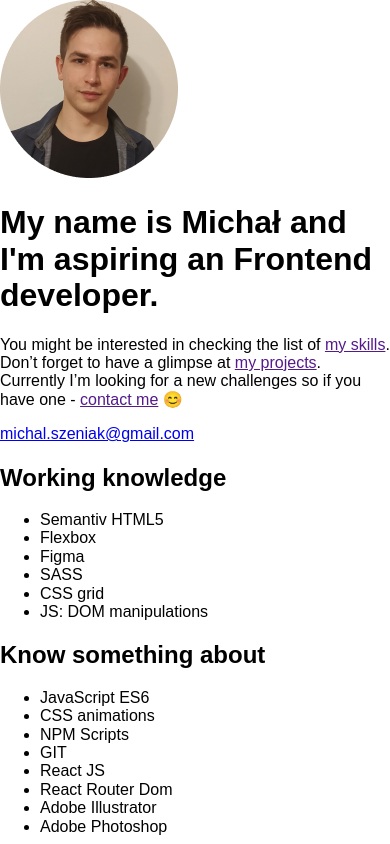
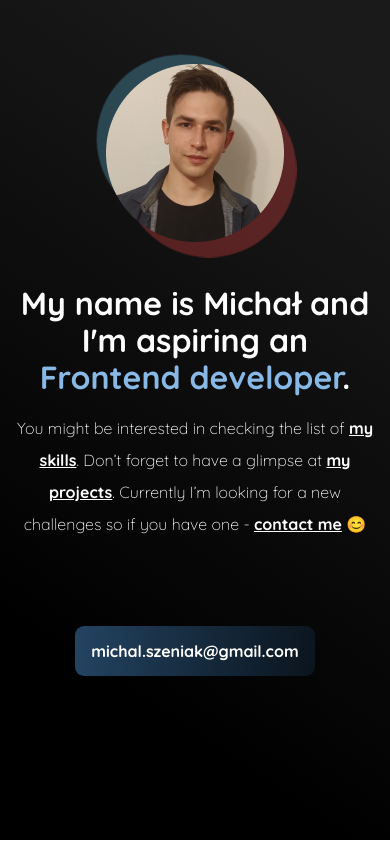
Before and after one commit to MichalSzeniak/MichalSzeniak.github.io, a website built with webpack: page src/pages/index.html in a window 390 px wide. Shown: the top 844 px of the page. Built offline with nearby package versions, Linux system fonts and the light colour scheme.

Commit message:
feat: hero mobile styles

```diff
--- a/src/pages/index.html
+++ b/src/pages/index.html
@@ -23,9 +23,11 @@
     <main>
         <section class="hero">
             <div class="hero__box">
-                <img src="../assets/img/myPhoto.png" alt="">
+                <div class="hero__photo--box">
+                <img class="hero__photo" src="../assets/img/myPhoto.png" alt="">
+            </div>
                 <div class="hero__description">
-                    <h1 class="hero__header">My name is Michał and I'm aspiring an Frontend developer.</h1>
+                    <h1 class="hero__header">My name is Michał and I'm aspiring an <span class="hero__text-decoration">Frontend developer</span>.</h1>
                     <p class="hero__content">You might be interested in checking the list of <a class="hero__link"
                             href="">my
                             skills</a>. Don’t forget to have a
--- a/src/scss/_variables.scss
+++ b/src/scss/_variables.scss
@@ -1,4 +1,8 @@
 $blue: #1070CA;
+$black: #111111;
+$gray: #252525;
+$green: #06C847;
+$purple: #653CAD;
 
 
 $tablet: 786px;
--- a/src/scss/main.scss
+++ b/src/scss/main.scss
@@ -1,5 +1,7 @@
 @import '~normalize.css';
 @import '_variables';
+@import './modules/hero.scss';
+@import url('https://fonts.googleapis.com/css2?family=Quicksand:wght@300;400;500;600;700&display=swap');
 
 
 html {
@@ -13,5 +15,5 @@ html {
 }
 
 body {
-  font-family: 'Nunito', sans-serif;
+  font-family: 'Quicksand', sans-serif;
 }
--- /dev/null
+++ b/src/scss/modules/hero.scss
@@ -0,0 +1,141 @@
+.hero {
+    width: 100%;
+    min-height: 90vh;
+    height: 100%;
+    background: linear-gradient(213.83deg, #1A1A1A 10%, #000000 80%);
+    color: #fff;
+
+    &__box {
+        padding: 64px 16px;
+        display: flex;
+        flex-direction: column;
+        justify-content: center;
+        align-items: center;
+    }
+
+    &__photo {
+        // transform: scale(0.8);
+
+        &--box {
+            position: relative;
+            z-index: 1;
+            &::after {
+                content: '';
+                width: 150px;
+                height: 150px;
+                position: absolute;
+                top: 0;
+                left: 0;
+                transform: translate(-50%, -50%);
+                background-color: rgba(109, 214, 255, 0.267);
+                z-index: -1;
+                border-radius: 50%;
+                animation: scaleAnimation 40s linear infinite;
+            }
+            &::before {
+                content: '';
+                width: 150px;
+                height: 150px;
+                position: absolute;
+                bottom: 0;
+                right: 0;
+                transform: translate(-50%, -50%);
+                background-color: rgba(255, 77, 77, 0.301);
+                z-index: -1;
+                border-radius: 50%;
+                animation: scaleAnimation 30s linear infinite ;
+            }
+        }
+    }
+
+    &__header {
+        margin: 40px 0 16px 0;
+        color: #fff;
+        text-align: center;
+        font-size: 32px;
+        font-weight: 700;
+    }
+
+    &__content {
+        max-width: 830px;
+        font-weight: 300;
+        text-align: center;
+        font-size: 16px;
+        line-height: 32px;
+    }
+
+    &__link {
+        color: #fff;
+        font-weight: bold;
+    }
+
+    &__contact {
+        position: relative;
+        color: #fff;
+        text-decoration: none;
+        font-weight: bold;
+        padding: 16px;
+        background: linear-gradient(91.47deg, #234361 0.93%, rgba(19, 43, 66, 0.4) 100%);
+        border-radius: 9px;
+        margin: 70px 0 100px 0;
+        transition: 0.3s background-color ease-in-out;
+        overflow: hidden;
+
+        &::before {
+            content: '';
+            position: absolute;
+            left: -30px;
+            top: -15px;
+            width: 15px;
+            height: 80px;
+            background-color: rgba(255, 255, 255, 0.438);
+            transform: rotate(15deg);
+            transition: 0.3s transform ease-in-out;
+        }
+
+        &:hover {
+            background-color: #234361;
+
+            &::before {
+                transform: translateX(300px) rotate(15deg) ;
+            }
+        }
+    }
+
+    &__text-decoration {
+        animation: color 20s linear infinite;
+    }
+}
+
+@keyframes color {
+    0% {
+        color: $blue;
+    }
+    50% {
+        color: #fff;
+    }
+    100% {
+        color: $blue;
+    }
+}
+
+@keyframes scaleAnimation {
+    0% {
+        transform: scale(1);
+    }
+    20% {
+        transform: scale(1.2);
+    }
+    40% {
+        transform: scale(0.9);
+    }
+    60% {
+        transform: scale(1.1);
+    }
+    80% {
+        transform: scale(0.9);
+    }
+    100% {
+        transform: scale(1);
+    }
+}
```
